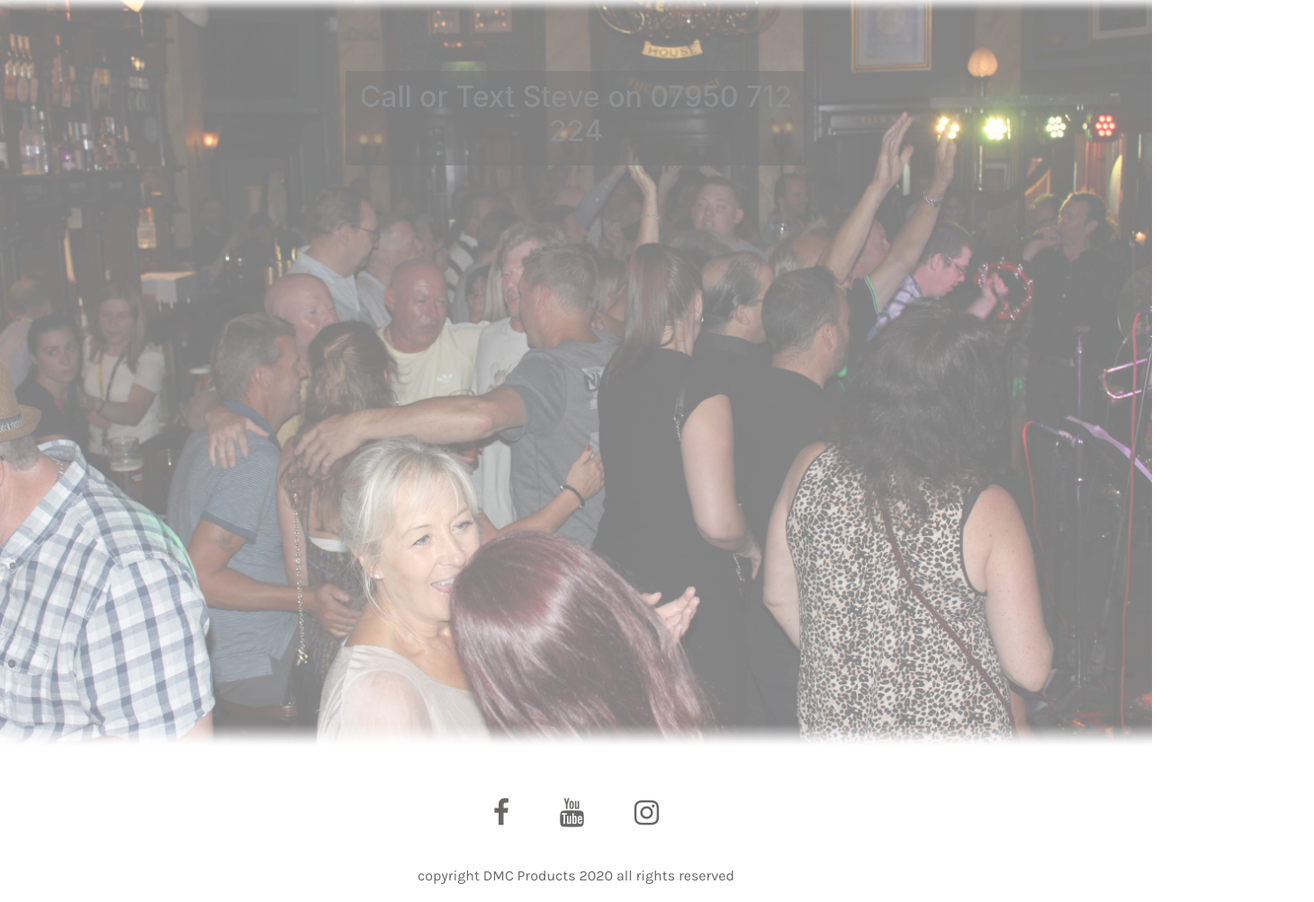
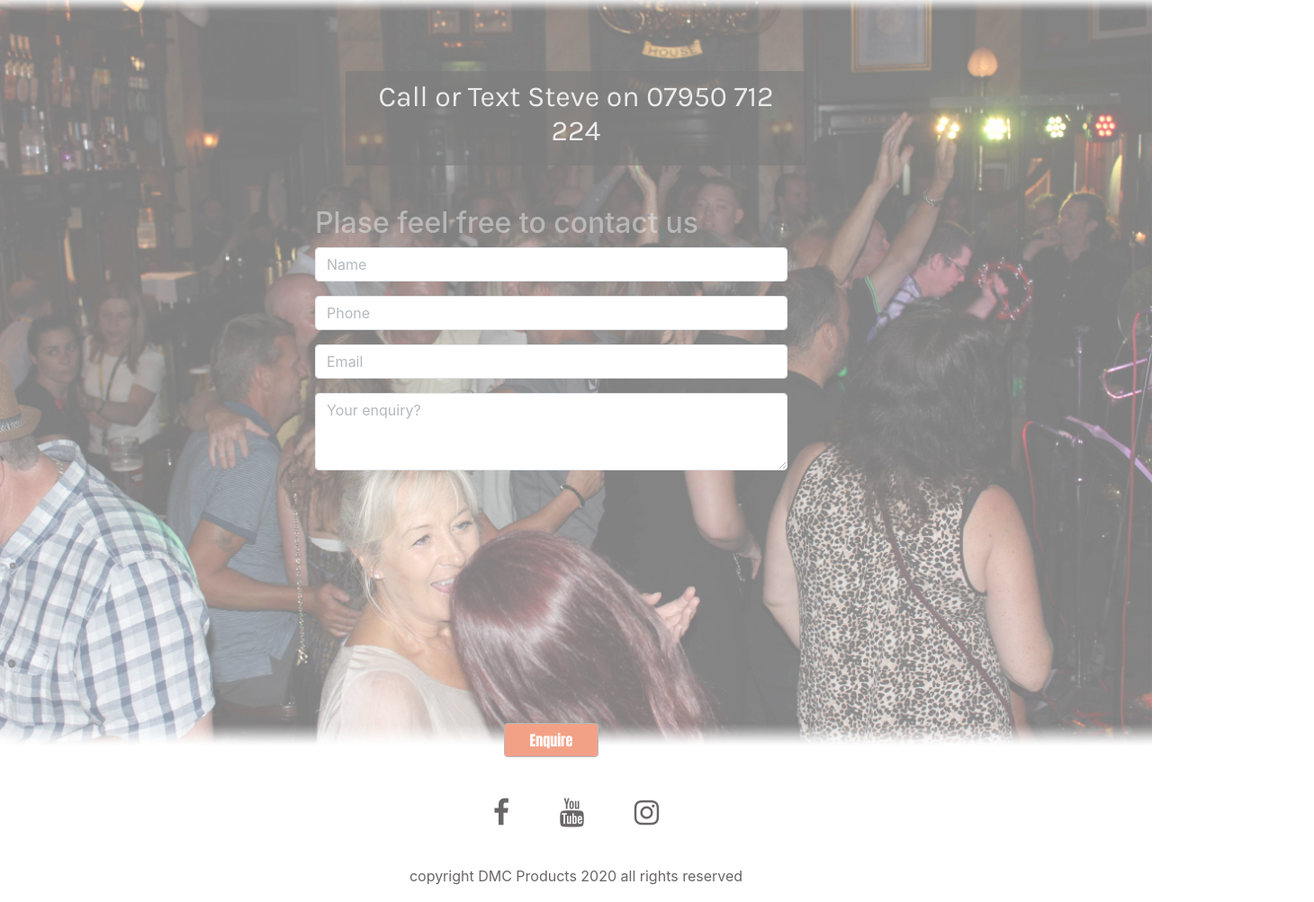
Before and after one commit to Code-Institute-Submissions/milestoneonehitmenuk, a plain HTML site: page contact us.html in a window 1280 px wide. Shown: the part 171-1174 px from the top of the page at 90% size, 1460 px wide, since content can reach past the window. Drawn offline with nearby package versions, Linux system fonts and the light colour scheme.

Commit message:
contact page further updated

```diff
--- a/assets/css/style.css
+++ b/assets/css/style.css
@@ -12,6 +12,9 @@
 }
 
 /*------------------------------header */
+
+
+
 
 .navbar{
 line-height: 100px;
@@ -141,7 +144,7 @@ background-color: white;
 .ptext{
     color:#696666;
     text-align: center;
-    font-family: "karla", "anton" ;
+    font-family: "karla", , sans-serif ;
     padding: 1px;
 }
 
@@ -176,15 +179,14 @@ background-color: white;
 }
 
 .table thead  {
-    font-family: 'Karla';
+    font-family: 'Karla', sans-serif;
     color:rgb(216, 216, 216);
 
 }
 
 .table tbody  {
-    font-family: Karla;
     color:rgb(216, 216, 216);
-    font-family:'karla';
+    font-family:'karla', sans-serif ;
 
 }
 
@@ -207,7 +209,7 @@ background-color: white;
     right : 10%;
     left: 50%;
     top: 250px;
-    font-family: 'karla';
+    font-family: 'karla', sans-serif;
     color:rgb(216, 216, 216);
     float: right;
     padding:10px 10px 10px 10px;
@@ -225,8 +227,28 @@ background-color: white;
     top: 250px;
     text-align:center;
     padding:10px 10px 10px 10px;
+    font-family: 'karla', sans-serif;
+    color:rgb(216, 216, 216);
     background-color: rgba(0, 0, 0, 0.7);
 }
+
+container h2 {
+  color: rgb(216, 216, 216);
+  margin-bottom: 20px;
+  font-family: 'karla', sans-serif;
+}
+
+.container{
+    position: absolute;
+    top: 400px;
+    left:25%;
+    color: rgba(216, 216, 216, 0.5);
+
+button[type="submit"] {
+    margin-top: 15px;
+    margin-bottom: 20px;
+    color: #fafafa;
+    background-color: #e84610;
 
 
 /*------------------------------testimonials */
@@ -234,7 +256,12 @@ background-color: white;
     position: absolute;
     right: 20%;
     left: 20%;
-    top: 250px;
+    top: 300px;
+    height: 500px;
+    overflow: scroll;
+    font-family: 'karla';
+    color:darkslategray;
+
 }
 
 /*------------------------------ [picutres for testimonials */
--- a/contact us.html
+++ b/contact us.html
@@ -46,8 +46,41 @@
                     </div>
                     <div class="contactemail">
                     <h2></h2>
+                </div>
 
+            <div class="container">
+                <div class=>
+                    <div class="col-6">
+                        <h2>Plase feel free to contact us</h2>
+                        <form  class="contactusform" action="https://formdump.codeinstitute.net/" method="post">
+
+                            <div class="form-group">
+
+                                <input type="text" class="form-control" placeholder="Name">
+                                </div>
+                                <div class="form-group">
+                                <input type="text" class="form-control" placeholder="Phone">
+                                </div>
+
+
+                            <div class="form-group">
+                                <input type="email" class="form-control" id="inputEmail4" placeholder="Email">
+                            </div>
+
+                            <div class="form-group">
+                                 <textarea class="form-control" id="" placeholder="Your enquiry?" rows="3"></textarea>
+                            </div>
+                            <div class="col">
+                             <button type="submit" class="btn btn-secondary">Enquire</button>
+                             </div>
+                        </form>
+                    </div>
                 </div>
+            </div>
+
+
+
+
             </div>
         </div>
     </section>
```
